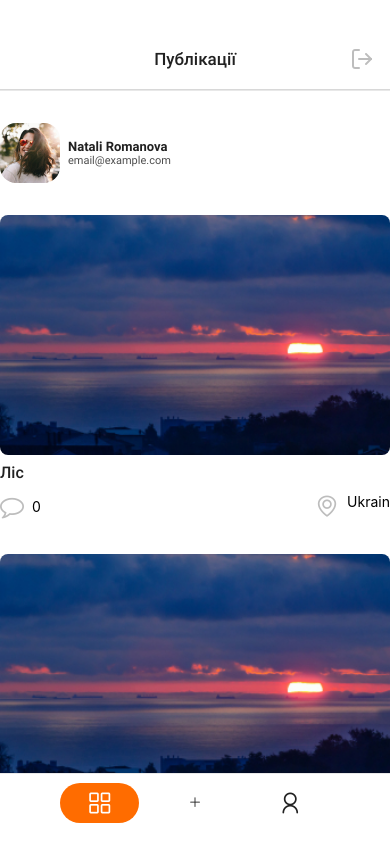
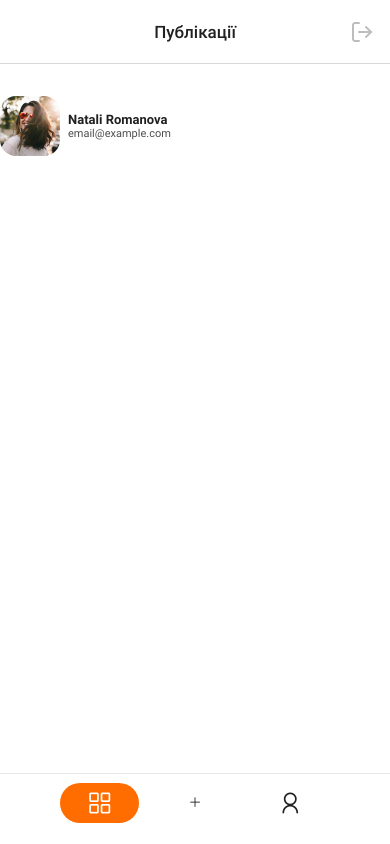
Before and after one commit to Mazurok-M/myReactNativeProjects, a React Native app: screen /Home in a window 390 px wide. Built offline with nearby package versions, Linux system fonts and the light colour scheme.

Commit message:
added cammera and map

```diff
--- a/Component/ItemPosts.js
+++ b/Component/ItemPosts.js
@@ -1,31 +1,30 @@
-import { View, Text, Image, StyleSheet } from "react-native";
-import { Feather, AntDesign, FontAwesome, Fontisto } from "@expo/vector-icons";
+import { View, Text, Image, TouchableOpacity, StyleSheet } from "react-native";
+import { AntDesign, FontAwesome } from "@expo/vector-icons";
 
-export default function ItemPosts({ item, profile }) {
+export default function ItemPosts({ item, profile, navigation }) {
+  const latitude = item.coords.latitude;
+  const longitude = item.coords.longitude;
+  const title = item.nameLocale;
+
   const color = (number) => {
     return number === 0 ? "#BDBDBD" : "#FF6C00";
   };
 
   return (
     <View>
-      <Image
-        style={styles.img}
-        // source={{ uri: item.url }}
-        source={require("../assets/images/Picture/picture-2.jpg")}
-      />
+      <Image style={styles.img} source={{ uri: item.photo }} />
 
-      <Text style={styles.nemeTitle}>{item.title}</Text>
+      <Text style={styles.nemeTitle}>{item.namePhoto}</Text>
       <View style={styles.comentWrap}>
         <View style={styles.coment}>
+          <TouchableOpacity
+            style={{ flexDirection: "row", alignItems: "center" }}
+            onPress={() => navigation.navigate("Comments")}
+          >
+            <FontAwesome name="comment" size={24} color="#FF6C00" />
 
-          {item.coment === 0 ? (
-            <FontAwesome name="comment-o" size={24} color="#BDBDBD" />
-          ) : (
-            <FontAwesome name="comment" size={24} color="#FF6C00"  />
-          )}
-
-          <Text style={{ marginLeft: 8, marginRight: 24 }}>{item.coment}</Text>
-
+            <Text style={{ marginLeft: 8, marginRight: 24 }}>5</Text>
+          </TouchableOpacity>
           {profile && (
             <>
               <AntDesign name="like2" size={24} color={color(item.like)} />
@@ -35,6 +34,11 @@ export default function ItemPosts({ item, profile }) {
             </>
           )}
         </View>
+        <TouchableOpacity
+          onPress={() =>
+            navigation.navigate("Map", { latitude, longitude, title })
+          }
+        >
           <View style={styles.address}>
             <AntDesign
               style={styles.marker}
@@ -42,8 +46,9 @@ export default function ItemPosts({ item, profile }) {
               size={24}
               color="#BDBDBD"
             />
-          <Text style={{ marginLeft: 8 }}>{item.location}</Text>
+            <Text style={{ marginLeft: 8 }}>{item.nameLocale}</Text>
           </View>
+        </TouchableOpacity>
       </View>
     </View>
   );
--- a/Component/Pictures.js
+++ b/Component/Pictures.js
@@ -2,7 +2,6 @@ export const Pictures = [
   {
     id: "1",
     title: "Ліс",
-    // url: "../assets/images/Picture/picture-1.jpg",
     url: require("../assets/images/Picture/picture-1.jpg"),
     coment: 0,
     like: 153,
@@ -11,9 +10,7 @@ export const Pictures = [
   {
     id: "2",
     title: "Закат",
-    // url: "../assets/images/Picture/picture-2.jpg",
     url: require("../assets/images/Picture/picture-2.jpg"),
-
     coment: 5,
     like: 18,
     location: "Ivano-Frankivs'k Region, Ukraine",
@@ -21,7 +18,6 @@ export const Pictures = [
   {
     id: "3",
     title: "Дім",
-    // url: "../assets/images/Picture/picture-3.jpg",
     url: require("../assets/images/Picture/picture-3.jpg"),
     coment: 15,
     like: 84,
--- a/Screens/Home/Home.js
+++ b/Screens/Home/Home.js
@@ -11,7 +11,6 @@ import { View, Text, TouchableOpacity, StyleSheet } from "react-native";
 import PostsScreen from "../Main/PostsScreen/PostsScreen";
 import CreatePostsScreen from "../Main/CreatePostsScreen/CreatePostsScreen";
 import ProfileScreen from "../Main/ProfileScreen/ProfileScreen";
-import CommentsScreen from "../CommentsScreen/CommentsScreen";
 
 function HeaderTitle({ navigation, title }) {
   return (
@@ -72,14 +71,10 @@ export default function Home({ navigation }) {
               borderRadius: 20,
               marginRight: 16,
             },
-            headerTitle: () => (
-              <HeaderTitle navigation={navigation} title={"Публікації"} />
-            ),
-            headerTitleAlign: "center",
-            headerRight: () => <HeaderRight navigation={navigation} />,
             tabBarActiveBackgroundColor: "#FF6C00",
             tabBarActiveTintColor: "#ffffff",
             tabBarInactiveTintColor: "#212121",
+            headerShown: false,
           };
         }}
         name="Post"
--- a/Screens/Main/CreatePostsScreen/CreatePostsScreen.js
+++ b/Screens/Main/CreatePostsScreen/CreatePostsScreen.js
@@ -9,31 +9,71 @@ import {
   KeyboardAvoidingView,
   Keyboard,
   Platform,
+  StyleSheet,
 } from "react-native";
 
-import { StyleSheet } from "react-native";
+import { Camera, CameraType } from "expo-camera";
+import * as Location from "expo-location";
+import * as MediaLibrary from "expo-media-library";
 
 import { FontAwesome, Feather, AntDesign } from "@expo/vector-icons";
-import { useState } from "react";
+import { useEffect, useState } from "react";
 
 let deviceWidth = Dimensions.get("window").width;
-let deviceHeight = Dimensions.get("window").height;
 
-export default function CreatePostsScreen() {
+export default function CreatePostsScreen({ navigation }) {
   const [isShowKeyboard, setIsShowKeyboard] = useState(false);
-  const [picture, setPicture] = useState(false);
+  const [namePhoto, setNamePhoto] = useState("");
+  const [nameLocale, setNameLocale] = useState("");
+  const [camera, setCamera] = useState(null);
+  const [photo, setPhoto] = useState("");
+  const [cameraPermission, setCameraPermission] = useState();
+  const [mediaPermission, setMediaPermission] = useState();
+  const [locationPermission, setLocationPermission] = useState();
 
   const keyboardHide = () => {
     setIsShowKeyboard(false);
     Keyboard.dismiss();
   };
 
-  const handleAddPicture = () => {
-    setPicture(true);
+  const handleDeletePicture = () => {
+    setPhoto(false);
   };
 
-  const handleDeletePicture = () => {
-    setPicture(false);
+  useEffect(() => {
+    (async () => {
+      const cameraStatus = await Camera.requestCameraPermissionsAsync();
+      const mediaStatus = await MediaLibrary.requestPermissionsAsync();
+      const locationStatus = await Location.requestForegroundPermissionsAsync();
+
+      setCameraPermission(cameraStatus.status);
+      setMediaPermission(mediaStatus.status);
+      setLocationPermission(locationStatus.status);
+    })();
+  }, []);
+
+  const takePhoto = async () => {
+    if (cameraPermission === "granted" && mediaPermission === "granted") {
+      const photo = await camera.takePictureAsync();
+
+      setPhoto(photo.uri);
+    }
+    return <Text>No access to camera</Text>;
+  };
+
+  const sendPhoto = async () => {
+    if (locationPermission === "granted") {
+      const { coords } = await Location.getCurrentPositionAsync();
+      console.log(namePhoto, nameLocale);
+      navigation.navigate("DefaultPosts", {
+        photo,
+        coords,
+        namePhoto,
+        nameLocale,
+      });
+      handleDeletePicture();
+    }
+    return <Text>No access to location</Text>;
   };
 
   return (
@@ -44,41 +84,56 @@ export default function CreatePostsScreen() {
       <TouchableWithoutFeedback onPress={keyboardHide}>
         <View style={styles.container}>
           <View>
-            <View style={styles.wrapImg}>
-              {picture && (
-                <Image
-                  style={styles.img}
-                  source={require("../../../assets/images/Picture/picture-1.jpg")}
-                />
-              )}
-
+            {photo ? (
+              <View style={styles.camera}>
+                <Image style={styles.img} source={{ uri: photo }} />
                 <TouchableOpacity
                   style={{
                     ...styles.wrapBtnAdd,
-                  backgroundColor: picture
+                    backgroundColor: photo
                       ? "rgba(255, 255, 255, 0.3)"
                       : "#F6F6F6",
                   }}
-                onPress={handleAddPicture}
+                  onPress={handleDeletePicture}
                 >
                   <FontAwesome
                     name="camera"
                     size={20}
-                  color={picture ? "#ffffff" : "#BDBDBD"}
+                    color={photo ? "#ffffff" : "#BDBDBD"}
                   />
                 </TouchableOpacity>
               </View>
-            {picture ? (
+            ) : (
+              <Camera style={styles.camera} ref={setCamera}>
+                <TouchableOpacity
+                  style={{
+                    ...styles.wrapBtnAdd,
+                    backgroundColor: photo
+                      ? "rgba(255, 255, 255, 0.3)"
+                      : "#F6F6F6",
+                  }}
+                  onPress={takePhoto}
+                >
+                  <FontAwesome
+                    name="camera"
+                    size={20}
+                    color={photo ? "#ffffff" : "#BDBDBD"}
+                  />
+                </TouchableOpacity>
+              </Camera>
+            )}
+            {photo ? (
               <Text style={styles.title}>Редагувати фото</Text>
             ) : (
               <Text style={styles.title}>Завантажте фото</Text>
             )}
-
             <View>
               <TextInput
                 style={styles.input}
                 placeholder="Назва..."
                 placeholderTextColor={"#BDBDBD"}
+                onChangeText={setNamePhoto}
+                value={namePhoto}
                 onFocus={() => {
                   setIsShowKeyboard(true);
                 }}
@@ -98,20 +153,23 @@ export default function CreatePostsScreen() {
                     onFocus={() => {
                       setIsShowKeyboard(true);
                     }}
+                    onChangeText={setNameLocale}
+                    value={nameLocale}
                   />
                 </TouchableOpacity>
               </View>
               <TouchableOpacity
                 style={{
                   ...styles.btn,
-                  backgroundColor: picture ? "#FF6C00" : "#F6F6F6",
+                  backgroundColor: photo ? "#FF6C00" : "#F6F6F6",
                 }}
                 activeOpacity={0.8}
+                onPress={sendPhoto}
               >
                 <Text
                   style={{
                     ...styles.btnTitle,
-                    color: picture ? "#ffffff" : "#BDBDBD",
+                    color: photo ? "#ffffff" : "#BDBDBD",
                   }}
                 >
                   Опублікувати
@@ -143,20 +201,23 @@ export const styles = StyleSheet.create({
     paddingHorizontal: 16,
     paddingBottom: 22,
   },
-  wrap: {
-    height: deviceHeight - 70,
-  },
-  wrapImg: {
+  camera: {
     height: 240,
-
-    borderRadius: 8,
     position: "relative",
     marginBottom: 8,
+    borderRadius: 8,
+  },
+  photoContainer: {
+    height: 240,
+    width: "100%",
+    borderRadius: 8,
+    position: "absolute",
   },
   img: {
     resizeMode: "cover",
     width: "100%",
     borderRadius: 8,
+    height: 240,
   },
   wrapBtnAdd: {
     position: "absolute",
--- a/Screens/Main/PostsScreen/PostsScreen.js
+++ b/Screens/Main/PostsScreen/PostsScreen.js
@@ -1,72 +1,85 @@
-import {
-  View,
-  Text,
-  Image,
-  FlatList,
-  ScrollView,
-  SectionList,
-  SafeAreaView,
-} from "react-native";
+import { View, Text, StyleSheet } from "react-native";
 
-import { StyleSheet } from "react-native";
+import { createStackNavigator } from "@react-navigation/stack";
 
-import { useState } from "react";
-import ItemPosts from "../../../Component/ItemPosts";
-import { Pictures } from "../../../Component/Pictures";
+import DefaultScreenPosts from "../../NestedScreens/DefaultScreenPosts";
+import CommentsScreen from "../../NestedScreens/CommentsScreen";
+import MapScreen from "../../NestedScreens/MapScreen";
 
-export default function PostsScreen() {
-  // const [pictures, setPictures] = useState(Pictures);
+import { Feather } from "@expo/vector-icons";
 
+const NestedScreen = createStackNavigator();
+
+function HeaderTitle({ navigation, title }) {
   return (
-    <SafeAreaView style={styles.container}>
-      <View style={styles.profil}>
-        <Image
-          style={styles.avatar}
-          source={require("../../../assets/images/avatar.jpg")}
-        />
-        <View>
-          <Text style={styles.name}>Natali Romanova</Text>
-          <Text style={styles.email}>email@example.com</Text>
-        </View>
-      </View>
-
-      <FlatList
-        data={Pictures}
-        renderItem={({ item }) => <ItemPosts item={item} />}
-        keyExtractor={(item) => item.id}
-      />
-    </SafeAreaView>
+    <View style={styles.container}>
+      <Text style={styles.titleHeader}>{title}</Text>
+    </View>
   );
 }
 
-export const styles = StyleSheet.create({
+function HeaderRight({ navigation }) {
+  return (
+    <View style={{ marginRight: 16 }}>
+      <Feather name="log-out" size={24} color="#BDBDBD" />
+    </View>
+  );
+}
+
+export default function PostsScreen({ navigation }) {
+  return (
+    <NestedScreen.Navigator>
+      <NestedScreen.Screen
+        name="DefaultPosts"
+        component={DefaultScreenPosts}
+        options={({ navigation }) => {
+          return {
+            headerTitle: () => (
+              <HeaderTitle navigation={navigation} title={"Публікації"} />
+            ),
+            headerTitleAlign: "center",
+            headerRight: () => <HeaderRight navigation={navigation} />,
+            headerLeft: false,
+          };
+        }}
+      />
+      <NestedScreen.Screen
+        name="Comments"
+        component={CommentsScreen}
+        options={({ navigation }) => {
+          return {
+            headerTitle: () => (
+              <HeaderTitle navigation={navigation} title={"Коментарії"} />
+            ),
+            headerTitleAlign: "center",
+          };
+        }}
+      />
+      <NestedScreen.Screen
+        name="Map"
+        component={MapScreen}
+        options={({ navigation }) => {
+          return {
+            headerTitle: () => (
+              <HeaderTitle navigation={navigation} title={"Карта"} />
+            ),
+            headerTitleAlign: "center",
+          };
+        }}
+      />
+    </NestedScreen.Navigator>
+  );
+}
+
+const styles = StyleSheet.create({
   container: {
-    flex: 1,
-    backgroundColor: "#ffffff",
-    paddingTop: 32,
-    paddingHorizontal: 16,
+    justifyContent: "center",
   },
-  profil: {
-    flexDirection: "row",
-    alignItems: "center",
-    marginBottom: 32,
-  },
-  avatar: {
-    width: 60,
-    height: 60,
-    borderRadius: 16,
-    marginRight: 8,
-  },
-  name: {
+
+  titleHeader: {
+    fontFamily: "Roboto_Medium",
+    fontSize: 17,
+    lineHeight: 22,
     color: "#212121",
-    fontFamily: "Roboto_Bold",
-    fontSize: 13,
-    lineHeight: 15,
-  },
-  email: {
-    fontFamily: "Roboto_Regular",
-    fontSize: 11,
-    lineHeight: 13,
-    color: "rgba(33, 33, 33, 0.8)",
   },
 });
--- /dev/null
+++ b/Screens/NestedScreens/DefaultScreenPosts.js
@@ -0,0 +1,71 @@
+import { View, Text, Image, FlatList, SafeAreaView } from "react-native";
+
+import { StyleSheet } from "react-native";
+
+import { useEffect, useState } from "react";
+import ItemPosts from "../../Component/ItemPosts";
+
+export default function DefaultScreenPosts({ route, navigation }) {
+  const [posts, setPosts] = useState([]);
+
+  useEffect(() => {
+    if (route.params) {
+      setPosts((prevState) => [...prevState, route.params]);
+    }
+  }, [route.params]);
+
+  return (
+    <SafeAreaView style={styles.container}>
+      <View style={styles.profil}>
+        <Image
+          style={styles.avatar}
+          source={require("../../assets/images/avatar.jpg")}
+        />
+        <View>
+          <Text style={styles.name}>Natali Romanova</Text>
+          <Text style={styles.email}>email@example.com</Text>
+        </View>
+      </View>
+
+      <FlatList
+        data={posts}
+        renderItem={({ item }) => (
+          <ItemPosts item={item} navigation={navigation} />
+        )}
+        keyExtractor={(item, index) => index.toString()}
+      />
+    </SafeAreaView>
+  );
+}
+
+export const styles = StyleSheet.create({
+  container: {
+    flex: 1,
+    backgroundColor: "#ffffff",
+    paddingTop: 32,
+    paddingHorizontal: 16,
+  },
+  profil: {
+    flexDirection: "row",
+    alignItems: "center",
+    marginBottom: 32,
+  },
+  avatar: {
+    width: 60,
+    height: 60,
+    borderRadius: 16,
+    marginRight: 8,
+  },
+  name: {
+    color: "#212121",
+    fontFamily: "Roboto_Bold",
+    fontSize: 13,
+    lineHeight: 15,
+  },
+  email: {
+    fontFamily: "Roboto_Regular",
+    fontSize: 11,
+    lineHeight: 13,
+    color: "rgba(33, 33, 33, 0.8)",
+  },
+});
--- /dev/null
+++ b/Screens/NestedScreens/MapScreen.js
@@ -0,0 +1,37 @@
+import React from "react";
+import MapView, { Marker } from "react-native-maps";
+import { StyleSheet, View } from "react-native";
+
+export default function MapScreen({ route }) {
+  return (
+    <View style={styles.container}>
+      <MapView
+        style={styles.map}
+        initialRegion={{
+          latitude: route.params.longitude,
+          longitude: route.params.longitude,
+          latitudeDelta: 0.1,
+          longitudeDelta: 0.1,
+        }}
+      >
+        <Marker
+          coordinate={{
+            latitude: route.params.longitude,
+            longitude: route.params.longitude,
+          }}
+          title={route.params.title}
+        />
+      </MapView>
+    </View>
+  );
+}
+
+const styles = StyleSheet.create({
+  container: {
+    flex: 1,
+  },
+  map: {
+    width: "100%",
+    height: "100%",
+  },
+});
--- a/package.json
+++ b/package.json
@@ -23,7 +23,11 @@
     "react-native-gesture-handler": "~2.8.0",
     "react-native-safe-area-context": "4.4.1",
     "react-native-screens": "~3.18.0",
-    "react-native-svg": "13.4.0"
+    "react-native-svg": "13.4.0",
+    "react-native-maps": "1.3.2",
+    "expo-location": "~15.0.1",
+    "expo-media-library": "~15.0.0",
+    "expo-camera": "~13.1.0"
   },
   "devDependencies": {
     "@babel/core": "^7.12.9"
```
Also changed, not shown: Component/Comments.js (+0 -16 lines), Screens/Main/ProfileScreen/ProfileScreen.js (+4 -8 lines), Screens/NestedScreens/CommentsScreen.js (renamed from Screens/CommentsScreen/CommentsScreen.js, +3 -7 lines), Screens/MapScreen/MapScreen.js (deleted), 1 other file (tests, documents, lock files or other folders). Lines whose indentation alone changed are shown as unchanged.
